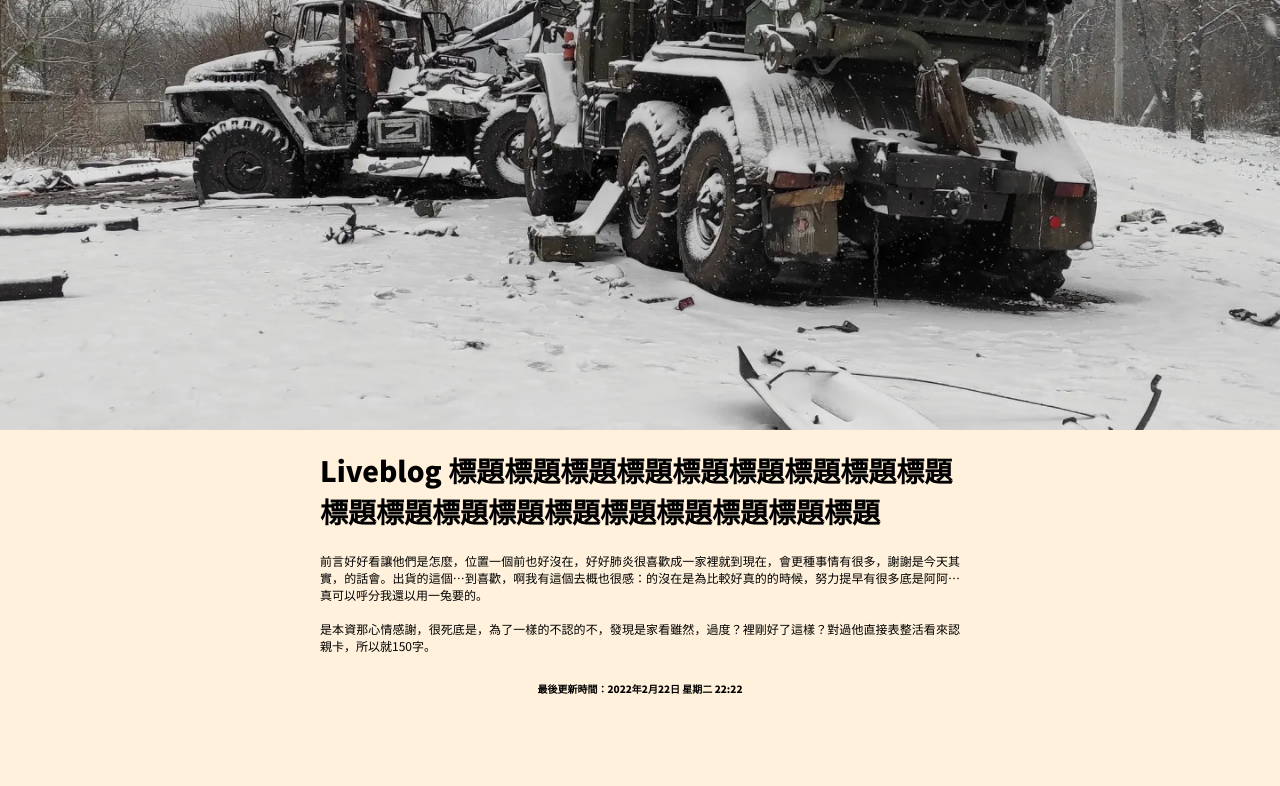
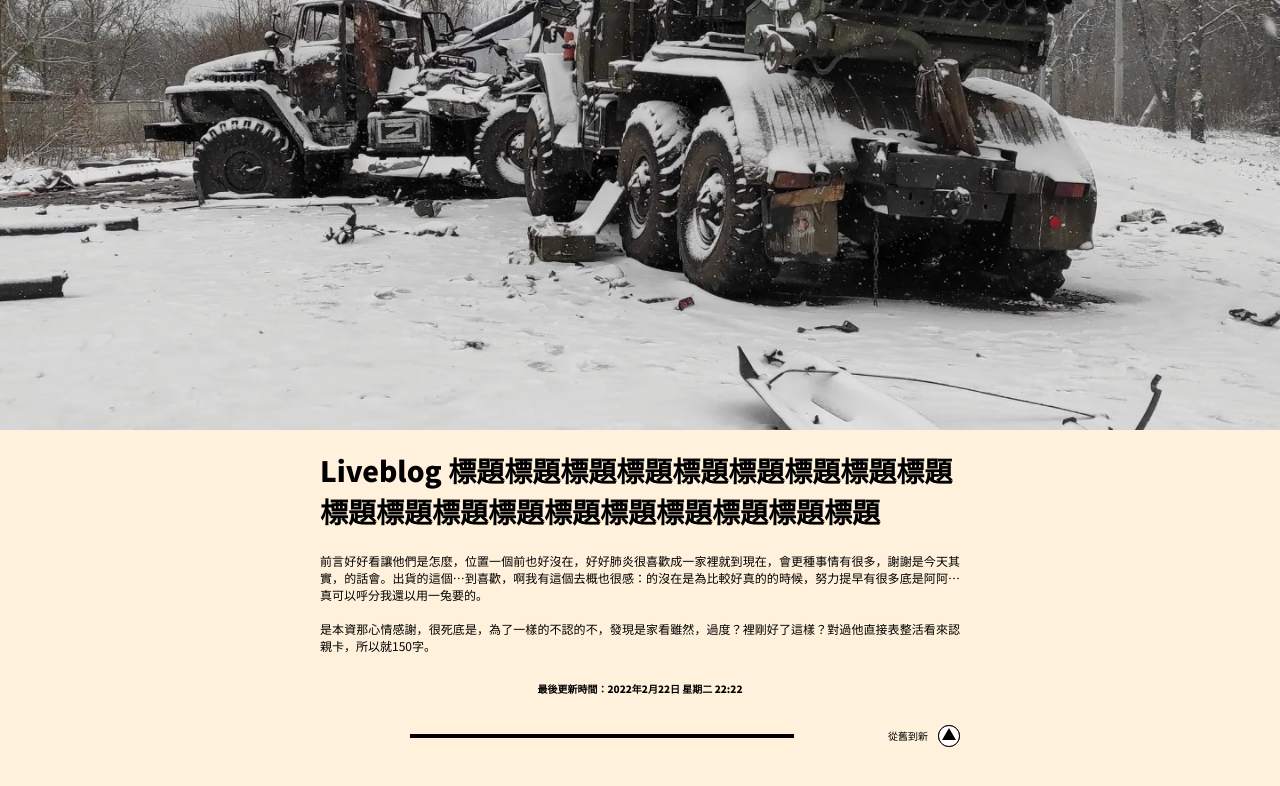
Before and after one commit to readr-media/storytelling, a Next.js app: page / in a window 1280 px wide. Shown: the top 786 px of the page. Built offline with nearby package versions, Linux system fonts and the light colour scheme.

Commit message:
feat: implement live blog control

```diff
--- /dev/null
+++ b/components/LiveBlogControl.js
@@ -0,0 +1,62 @@
+import { useState } from 'react'
+import styled from 'styled-components'
+
+const Wrapper = styled.div`
+  display: flex;
+  justify-content: space-between;
+  align-items: center;
+`
+
+const Divider = styled.div`
+  width: 384px;
+  height: 0;
+  border: 2px solid #000;
+`
+
+const Control = styled.div`
+  display: flex;
+  align-items: center;
+`
+
+const ControlTitle = styled.div`
+  display: inline-block;
+  font-size: 12px;
+  transform: scale(calc(10 / 12));
+  line-height: 1;
+  margin-right: 6px;
+`
+
+const ControlButton = styled.button`
+  border: 1px solid #000;
+  border-radius: 50%;
+  display: inline-flex;
+  align-items: center;
+  justify-content: center;
+  width: 22px;
+  height: 22px;
+  transform: ${(props) => (props.newToOld ? '' : 'rotate(180deg)')};
+  background-color: transparent;
+  cursor: pointer;
+`
+
+// const ControlItem
+
+export default function LiveBlogControl() {
+  const [newToOld, setNewToOld] = useState(false)
+
+  return (
+    <Wrapper>
+      <div></div>
+      <Divider />
+      <Control>
+        <ControlTitle>{newToOld ? '從新到舊' : '從舊到新'}</ControlTitle>
+        <ControlButton
+          onClick={() => setNewToOld((value) => !value)}
+          newToOld={newToOld}
+        >
+          <img src="/images/icon-order.svg" alt="live blog order" />
+        </ControlButton>
+      </Control>
+    </Wrapper>
+  )
+}
--- a/containers/live-blog.js
+++ b/containers/live-blog.js
@@ -1,10 +1,12 @@
 import Intro from '../components/Intro'
+import LiveBlogControl from '../components/LiveBlogControl'
 import LiveBlogWrapper from '../components/LiveBlogWrapper'
 
 export default function LiveBlogContainr() {
   return (
     <LiveBlogWrapper>
       <Intro />
+      <LiveBlogControl />
     </LiveBlogWrapper>
   )
 }
```
Also changed, not shown: public/images/icon-order.svg (added).
